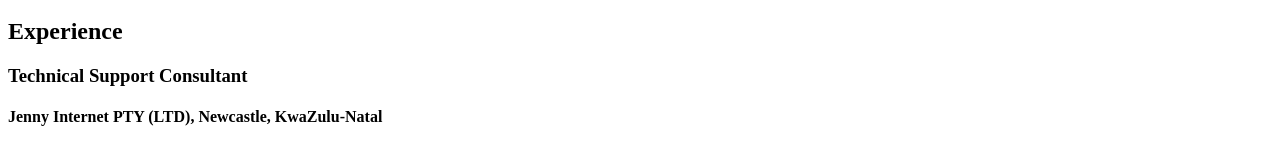
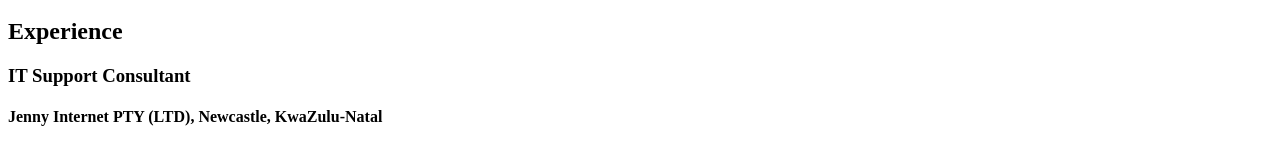
Before and after one commit to Denelle97/DENPAR854_PTO2306_GroupB_DenelleParsuramen_ITW_Final_Digital_Resume, a plain HTML site: page index.html in a window 1280 px wide. Shown: the part 585-733 px from the top of the page. Drawn offline with Linux system fonts and the light colour scheme.

```diff
--- a/index.html
+++ b/index.html
@@ -62,7 +62,7 @@
 <!--Experience-->
          <H2 >Experience</H2>
 
-         <H3>Technical Support Consultant </H3>
+         <H3>IT Support Consultant </H3>
          <h4>Jenny Internet PTY (LTD), Newcastle, KwaZulu-Natal</h4>
 
          <p>Resolve diverse range of technical issues such as Voice over Internet protocol, Internet protocol
```
Also changed, not shown: 1 other file.
